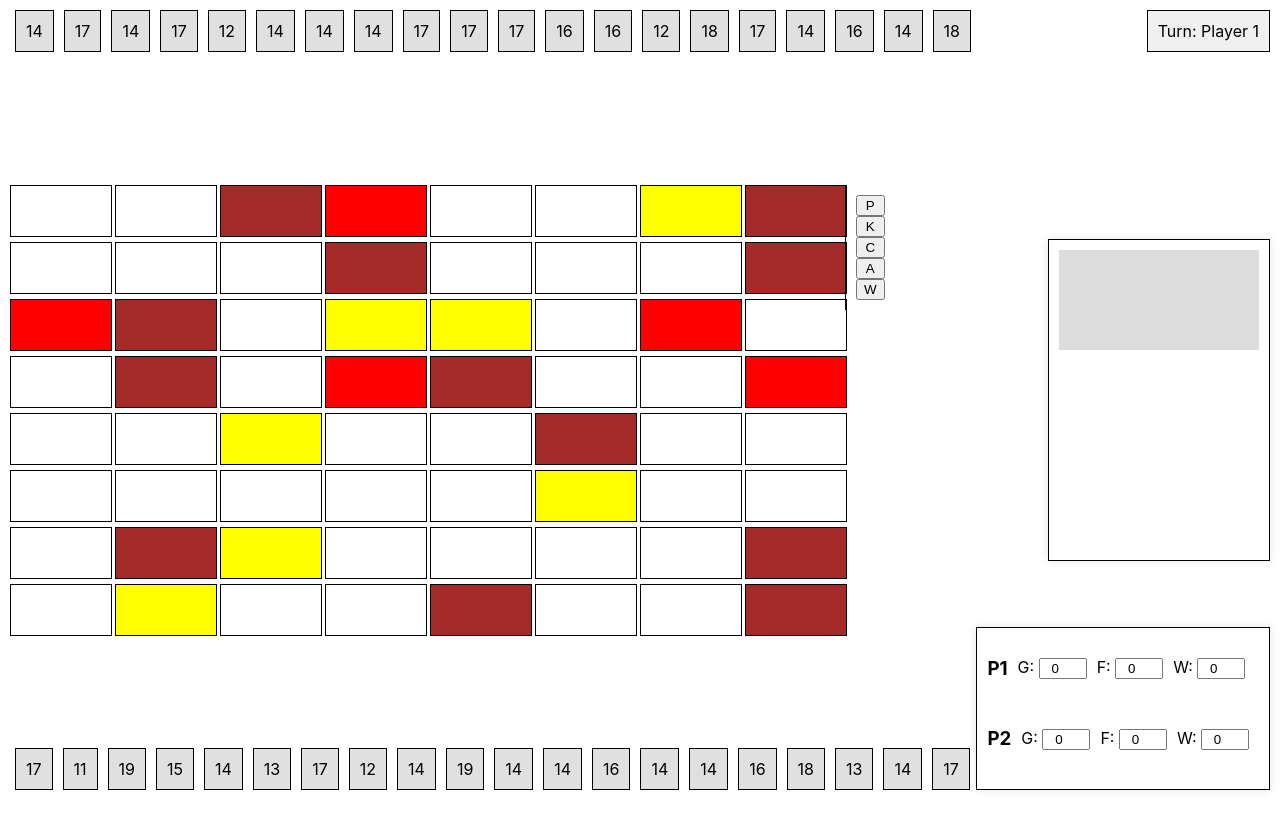
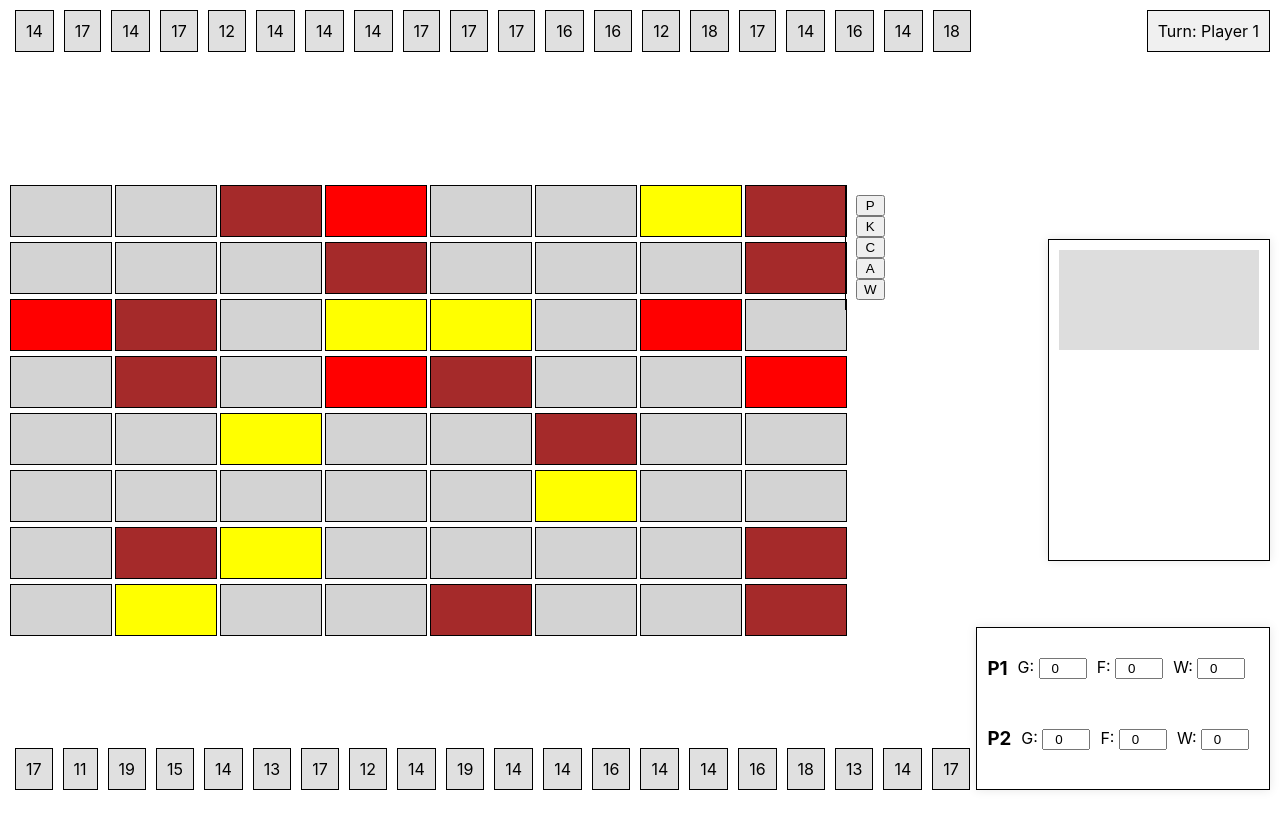
Before and after one commit to emilianop11/empires-conquest, a React (Create React App) app: page / in a window 1280 px wide. Built offline with nearby package versions, Linux system fonts and the light colour scheme.

Commit message:
Update Square.js

```diff
--- a/src/Square.js
+++ b/src/Square.js
@@ -6,12 +6,12 @@ const Square = ({ pieces, onClick, type, onPieceDoubleClick }) => {
     gold: 'yellow',
     food: 'red',
     wood: 'brown',
-    none: 'transparent' // Default color for empty tiles
+    none: 'lightgrey' // Default color for empty tiles
   };
 
   // Determine the background color based on the resource type
   const squareStyle = {
-    backgroundColor: colorMap[type] || 'transparent',
+    backgroundColor: colorMap[type] || 'lightgrey',
   };
 
   // Function to render the individual pieces in the square
```
